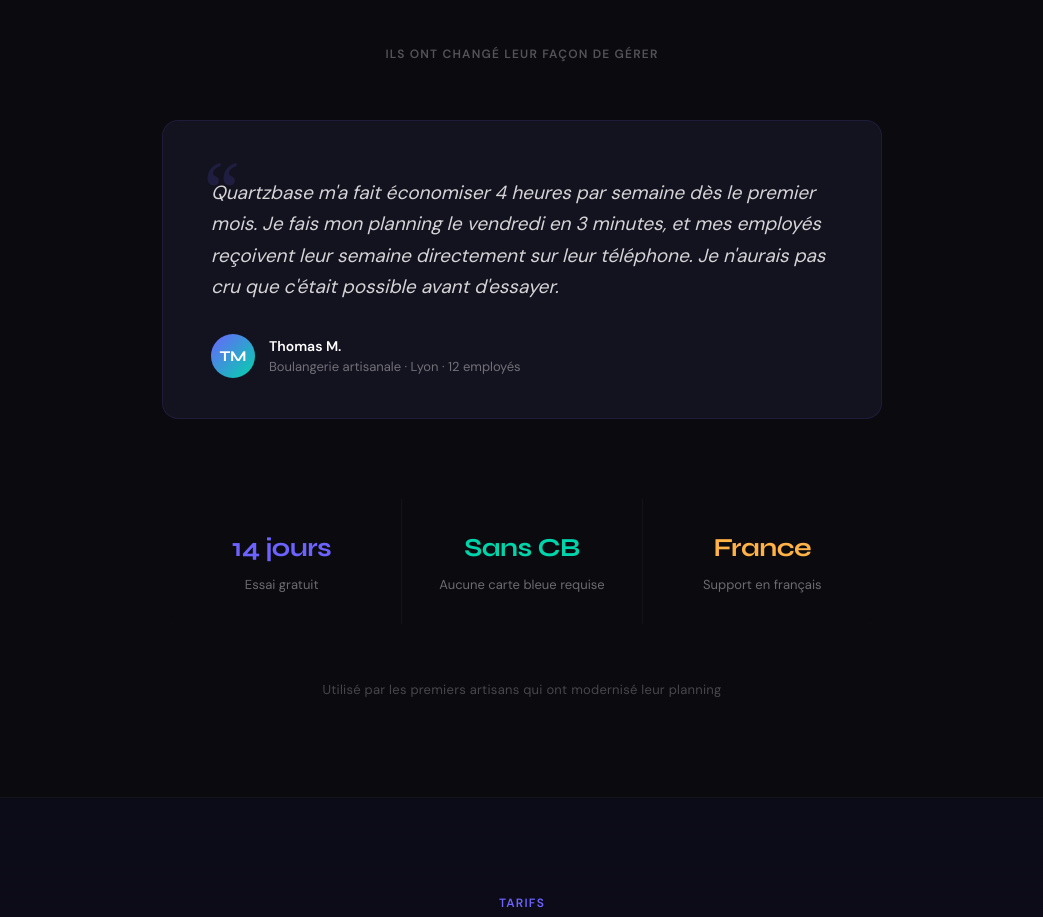
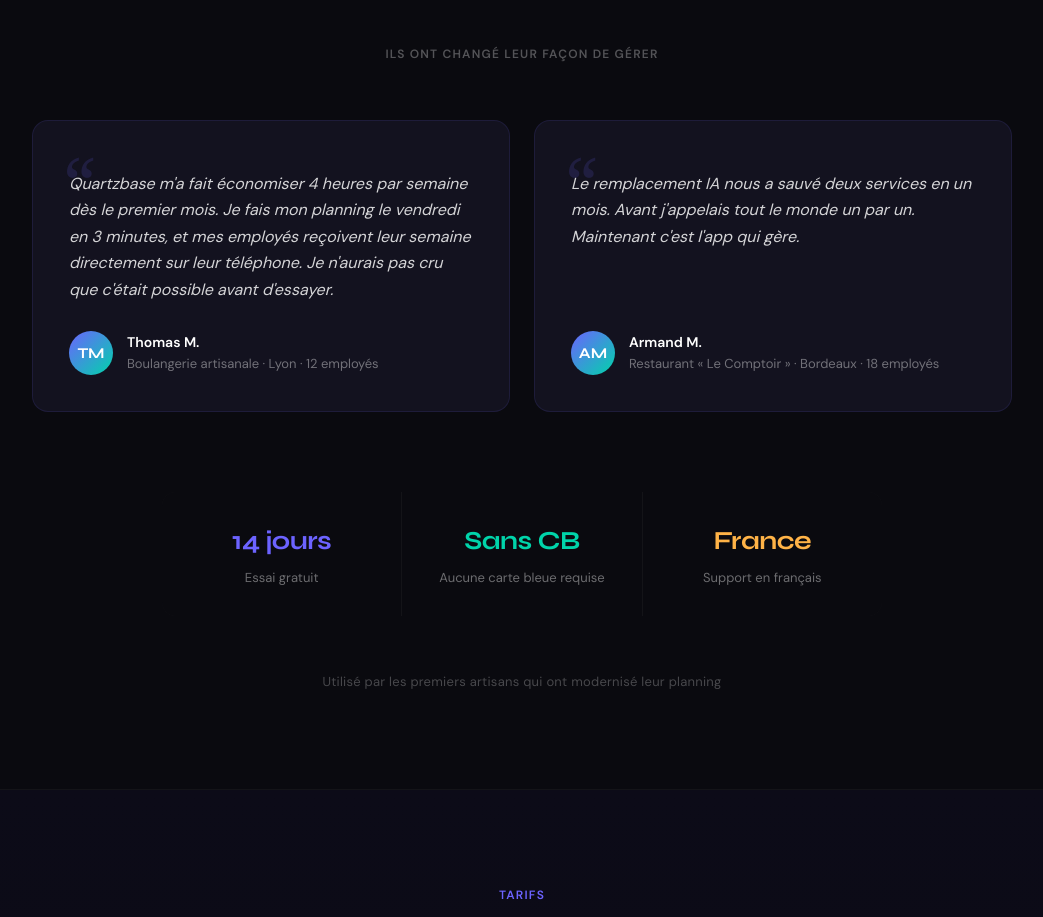
Before and after one commit to burtemaxence-ux/Nexus, a Next.js app: page / in a window 1280 px wide. Shown: the part 2300-3217 px from the top of the page, without its empty margins (118-1161 px from the left). Built offline with nearby package versions, Linux system fonts and the light colour scheme; no server answers.

Commit message:
feat(landing): second testimonial for restaurant audience
https://claude.ai/code/session_01JNQpnV1g1QraszUvKhWfcS

```diff
--- a/components/public/social-proof-section.tsx
+++ b/components/public/social-proof-section.tsx
@@ -8,9 +8,28 @@ const STATS = [
   { value: 'France',   label: 'Support en français', color: '#FFB347' },
 ]
 
+const TESTIMONIALS = [
+  {
+    quote: `Quartzbase m'a fait économiser 4 heures par semaine dès le premier mois.
+      Je fais mon planning le vendredi en 3 minutes, et mes employés reçoivent
+      leur semaine directement sur leur téléphone. Je n'aurais pas cru que c'était
+      possible avant d'essayer.`,
+    initials: 'TM',
+    name: 'Thomas M.',
+    detail: 'Boulangerie artisanale · Lyon · 12 employés',
+  },
+  {
+    quote: `Le remplacement IA nous a sauvé deux services en un mois.
+      Avant j'appelais tout le monde un par un. Maintenant c'est l'app qui gère.`,
+    initials: 'AM',
+    name: 'Armand M.',
+    detail: `Restaurant « Le Comptoir » · Bordeaux · 18 employés`,
+  },
+]
+
 export function SocialProofSection() {
-  const sectionRef  = useRef<HTMLDivElement>(null)
-  const statsRef    = useRef<(HTMLDivElement | null)[]>([])
+  const testimonialRefs = useRef<(HTMLDivElement | null)[]>([])
+  const statsRef        = useRef<(HTMLDivElement | null)[]>([])
 
   useEffect(() => {
     const observer = new IntersectionObserver(
@@ -27,7 +46,7 @@ export function SocialProofSection() {
       { threshold: 0.15 }
     )
 
-    if (sectionRef.current) observer.observe(sectionRef.current)
+    testimonialRefs.current.forEach((el) => { if (el) observer.observe(el) })
     statsRef.current.forEach((el) => { if (el) observer.observe(el) })
 
     return () => observer.disconnect()
@@ -57,27 +76,37 @@ export function SocialProofSection() {
           </p>
         </div>
 
-        {/* Témoignage principal */}
+        {/* Témoignages */}
+        <div style={{
+          display: 'grid',
+          gridTemplateColumns: 'repeat(2, 1fr)',
+          gap: 24,
+          maxWidth: 980,
+          margin: '0 auto 80px',
+        }} className="proof-testimonials-grid">
+          {TESTIMONIALS.map((t, ti) => (
             <div
-          ref={sectionRef}
+              key={t.initials}
+              ref={(el) => { testimonialRefs.current[ti] = el }}
+              data-delay={ti * 120}
               className="proof-card"
               style={{
                 background: '#13121f',
                 border: '1px solid rgba(108,99,255,0.12)',
                 borderRadius: 16,
-            padding: '40px 48px',
-            maxWidth: 720,
-            margin: '0 auto 80px',
+                padding: '36px 36px',
                 position: 'relative',
+                display: 'flex',
+                flexDirection: 'column',
               }}
             >
               {/* Guillemets décoratifs */}
               <div style={{
                 position: 'absolute',
-            top: 28,
-            left: 40,
+                top: 24,
+                left: 30,
                 fontFamily: 'Georgia, serif',
-            fontSize: 80,
+                fontSize: 72,
                 lineHeight: 1,
                 color: 'rgba(108,99,255,0.15)',
                 userSelect: 'none',
@@ -89,22 +118,19 @@ export function SocialProofSection() {
               {/* Citation */}
               <blockquote style={{
                 fontFamily: "'DM Sans', sans-serif",
-            fontSize: 19,
+                fontSize: 16,
                 lineHeight: 1.65,
                 color: 'rgba(255,255,255,0.82)',
                 fontStyle: 'italic',
-            margin: '0 0 32px',
-            paddingTop: 16,
+                margin: '0 0 28px',
+                paddingTop: 14,
+                flex: 1,
               }}>
-            {`Quartzbase m'a fait économiser 4 heures par semaine dès le premier mois.
-            Je fais mon planning le vendredi en 3 minutes, et mes employés reçoivent
-            leur semaine directement sur leur téléphone. Je n'aurais pas cru que c'était
-            possible avant d'essayer.`}
+                {t.quote}
               </blockquote>
 
               {/* Auteur */}
               <div style={{ display: 'flex', alignItems: 'center', gap: 14 }}>
-            {/* Avatar initiales */}
                 <div style={{
                   width: 44,
                   height: 44,
@@ -121,7 +147,7 @@ export function SocialProofSection() {
                     fontSize: 15,
                     color: '#fff',
                   }}>
-                TM
+                    {t.initials}
                   </span>
                 </div>
                 <div>
@@ -132,7 +158,7 @@ export function SocialProofSection() {
                     color: '#ffffff',
                     margin: 0,
                   }}>
-                Thomas M.
+                    {t.name}
                   </p>
                   <p style={{
                     fontFamily: "'DM Sans', sans-serif",
@@ -140,10 +166,12 @@ export function SocialProofSection() {
                     color: 'rgba(255,255,255,0.4)',
                     margin: 0,
                   }}>
-                Boulangerie artisanale · Lyon · 12 employés
+                    {t.detail}
                   </p>
                 </div>
               </div>
+            </div>
+          ))}
         </div>
 
         {/* 3 chiffres clés */}
@@ -225,7 +253,8 @@ export function SocialProofSection() {
         }
 
         @media (max-width: 767px) {
-          .proof-stats-grid {
+          .proof-stats-grid,
+          .proof-testimonials-grid {
             grid-template-columns: 1fr !important;
           }
         }
```
Lines whose indentation alone changed are shown as unchanged.
